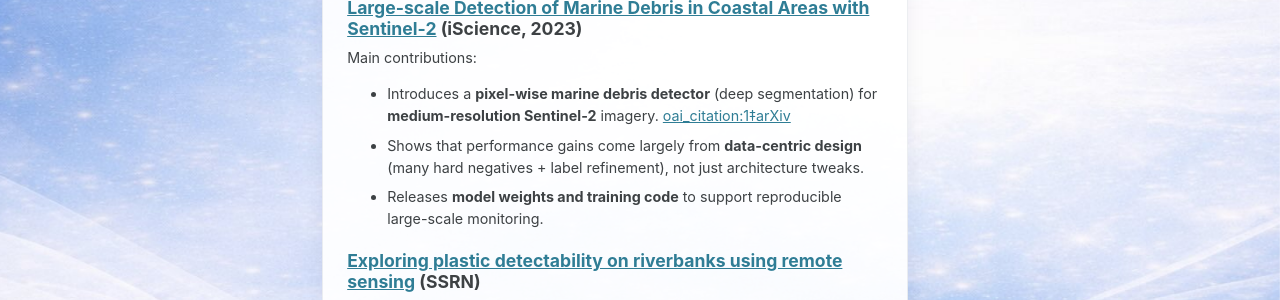
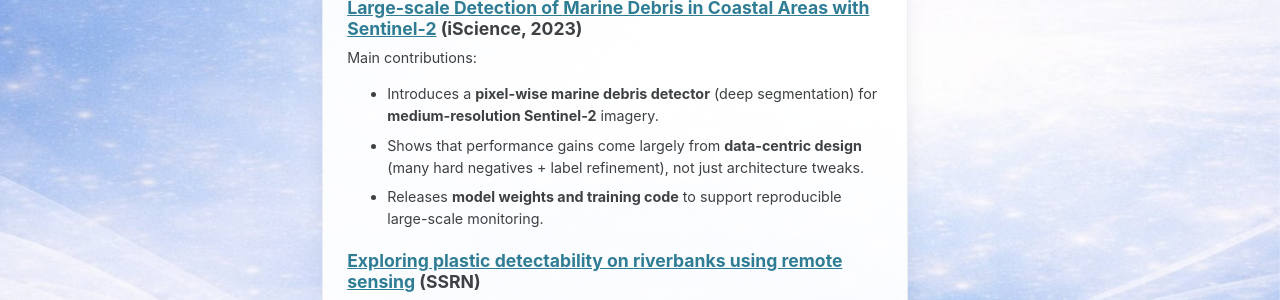
Before and after one commit to mirs-lab/mirs-lab.github.io, a Jekyll site: the page built from _research_topics/marine-litter-monitoring.md, in a window 1280 px wide and 900 px high, scrolled down 755 px. Shown: the part 153-453 px from the top of the window. Built offline with Jekyll 4.4.1, drawn with Linux system fonts in a browser that asks for light colours; cached includes are drawn as plain includes.

Commit message:
new favicon and fixed citation

```diff
--- a/_research_topics/marine-litter-monitoring.md
+++ b/_research_topics/marine-litter-monitoring.md
@@ -30,7 +30,7 @@
 
 ### [Large-scale Detection of Marine Debris in Coastal Areas with Sentinel-2](https://www.sciencedirect.com/science/article/pii/S2589004223024793) (iScience, 2023)
 Main contributions:
-- Introduces a **pixel-wise marine debris detector** (deep segmentation) for **medium-resolution Sentinel-2** imagery.  [oai_citation:1‡arXiv](https://arxiv.org/abs/2307.02465)
+- Introduces a **pixel-wise marine debris detector** (deep segmentation) for **medium-resolution Sentinel-2** imagery.
 - Shows that performance gains come largely from **data-centric design** (many hard negatives + label refinement), not just architecture tweaks.
 - Releases **model weights and training code** to support reproducible large-scale monitoring.
 
```
Also changed, not shown: favicon.ico, 2 other files.
